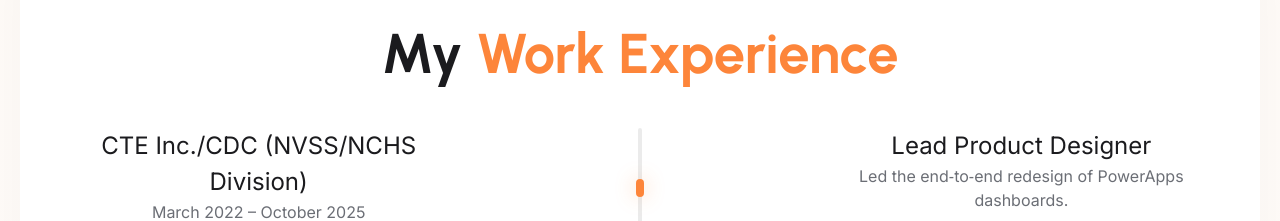
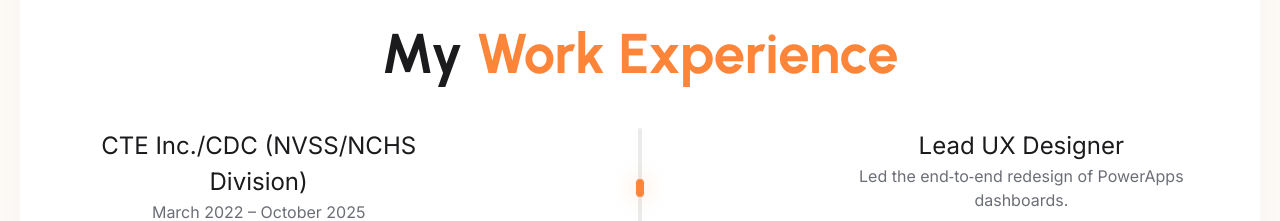
Before and after one commit to Alajuwon7/portfolio, a Next.js app: page / in a window 1280 px wide. Shown: the part 2804-3025 px from the top of the page. Built offline with nearby package versions, Linux system fonts and the light colour scheme.

Commit message:
changed work title

```diff
--- a/src/app/page.module.css
+++ b/src/app/page.module.css
@@ -1201,4 +1201,8 @@
   .serviceSliderNav {
     display: none;
   }
+
+  .experienceRole p {
+    display: none;
+  }
 }
--- a/src/app/page.tsx
+++ b/src/app/page.tsx
@@ -40,7 +40,7 @@
   {
     company: "CTE Inc./CDC (NVSS/NCHS Division)",
     period: "March 2022 – October 2025",
-    role: "Lead Product Designer",
+    role: "Lead UX Designer",
     details: "Led the end‑to‑end redesign of PowerApps dashboards.",
   },
   {
```
